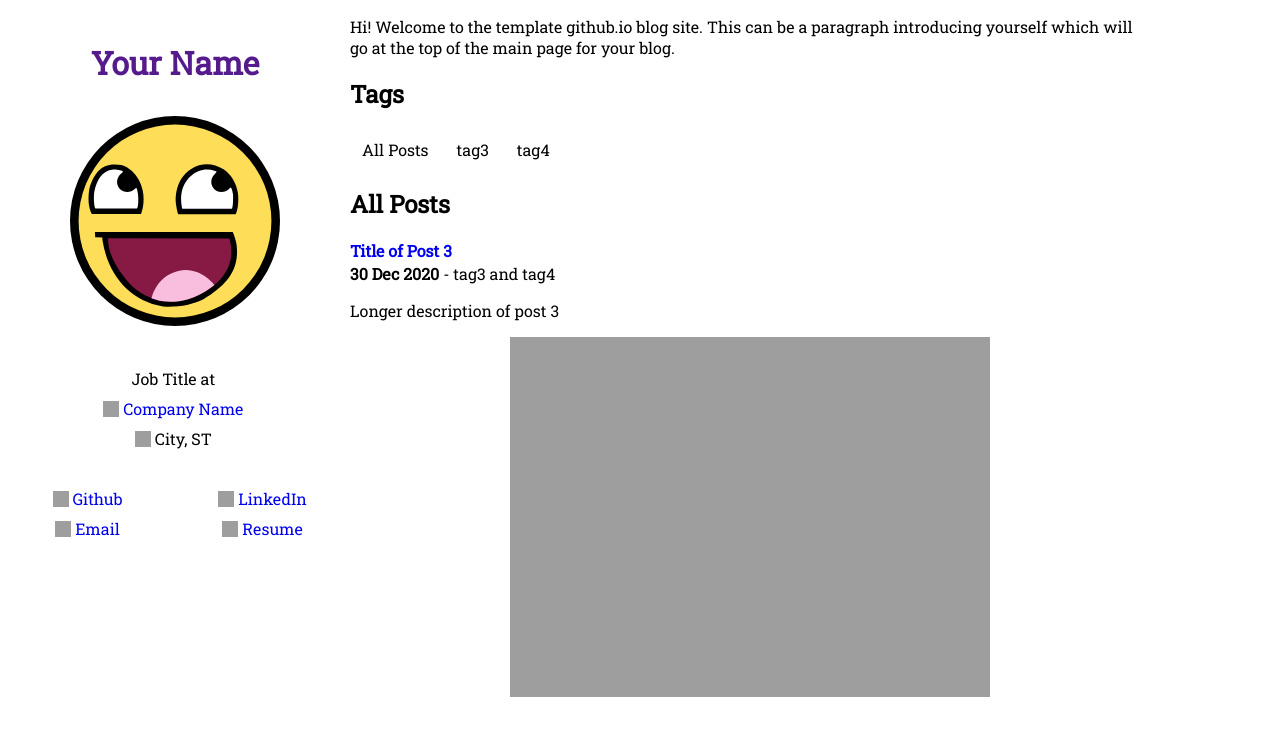
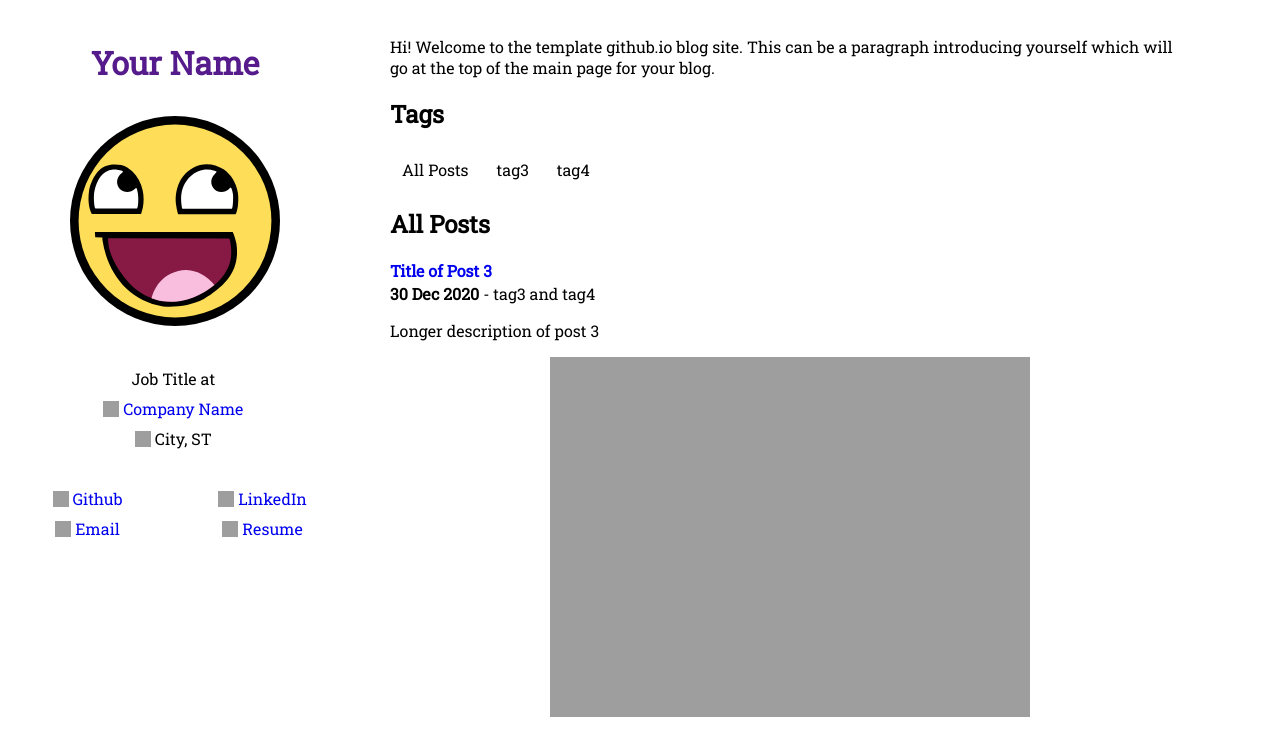
Before and after one commit to brendanhasz/github-io-blog-template, a Jekyll site: the page built from index.html, in a window 1280 px wide. Shown: the top 756 px of the page. Built offline with Jekyll 4.4.1, drawn with Linux system fonts in a browser that asks for light colours.

Commit message:
Fix icon links and add padding to content

```diff
--- a/_layouts/default.html
+++ b/_layouts/default.html
@@ -148,13 +148,13 @@
                 <div class="row">
                   <a href="{{ site.github_url }}">
                     <div class="col2">
-                      <img src="assets/img/github_icon.png" height="16" width="16">
+                      <img src="assets/img/github_icon_light.png" height="16" width="16">
                       <span> Github </span>
                     </div>
                   </a>
                   <a href="{{ site.linkedin_url }}">
                     <div class="col2">
-                      <img src="assets/img/linkedin_icon.png" height="16" width="16">
+                      <img src="assets/img/linkedin_icon_light.png" height="16" width="16">
                       <span> LinkedIn </span>
                     </div>
                   </a>
@@ -163,13 +163,13 @@
                 <div class="row">
                   <a href="mailto:{{ site.email }}">
                     <div class="col2">
-                      <img src="assets/img/email_icon.png" height="16" width="16">
+                      <img src="assets/img/email_icon_light.png" height="16" width="16">
                       <span> Email </span>
                     </div>
                   </a>
                   <a href="{{ site.resume_url }}">
                     <div class="col2">
-                      <img src="assets/img/cv_icon.png" height="16" width="16">
+                      <img src="assets/img/cv_icon_light.png" height="16" width="16">
                       <span> Resume </span>
                     </div>
                   </a>
--- a/assets/css/main.css
+++ b/assets/css/main.css
@@ -115,6 +115,9 @@
   color: #{{ site.colors.header_link_hover }};
 }
 
+.content {
+  padding: 20px 40px;
+}
 
 @media print, screen and (min-width: 1160px) {
   .header {
@@ -159,8 +162,4 @@
     display:flex;
   }
 
-  .content {
-    padding: 20px 40px;
-  }
-
 }
```
